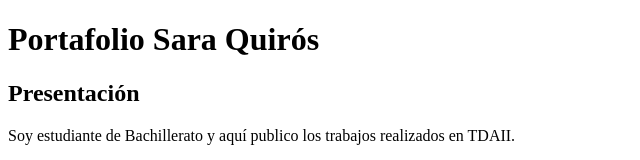
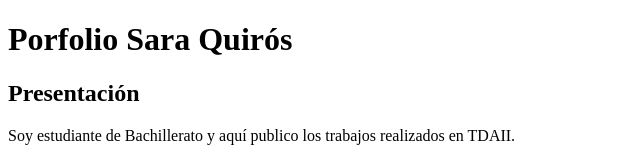
Before and after one commit to saraqc89/saraqc89.github.io, a plain HTML site: page index.html in a window 1280 px wide. Shown: the top 160 px of the page, without its empty margins (0-640 px from the left). Drawn offline with Linux system fonts and the light colour scheme.

Commit message:
Fix typo in portfolio heading

```diff
--- a/index.html
+++ b/index.html
@@ -6,7 +6,7 @@
     <title>Mi porfolio de TDAII, Sara Quirós</title>
 </head>
 <body>
-    <h1>Portafolio Sara Quirós</h1>
+    <h1>Porfolio Sara Quirós</h1>
     <h2>Presentación</h2>
     <p>Soy estudiante de Bachillerato y aquí publico los trabajos realizados en TDAII.</p>
     <h2>Ejercicios de p5.js</h2>
```
